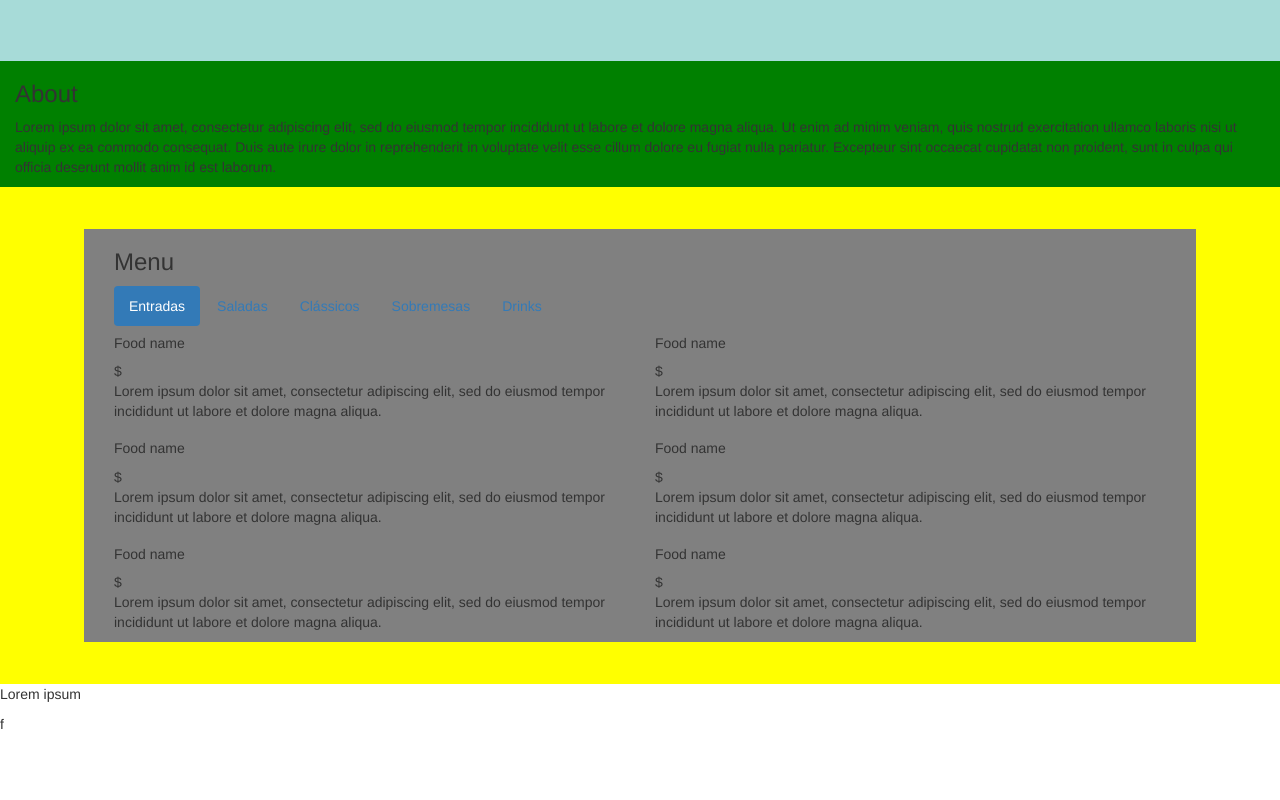
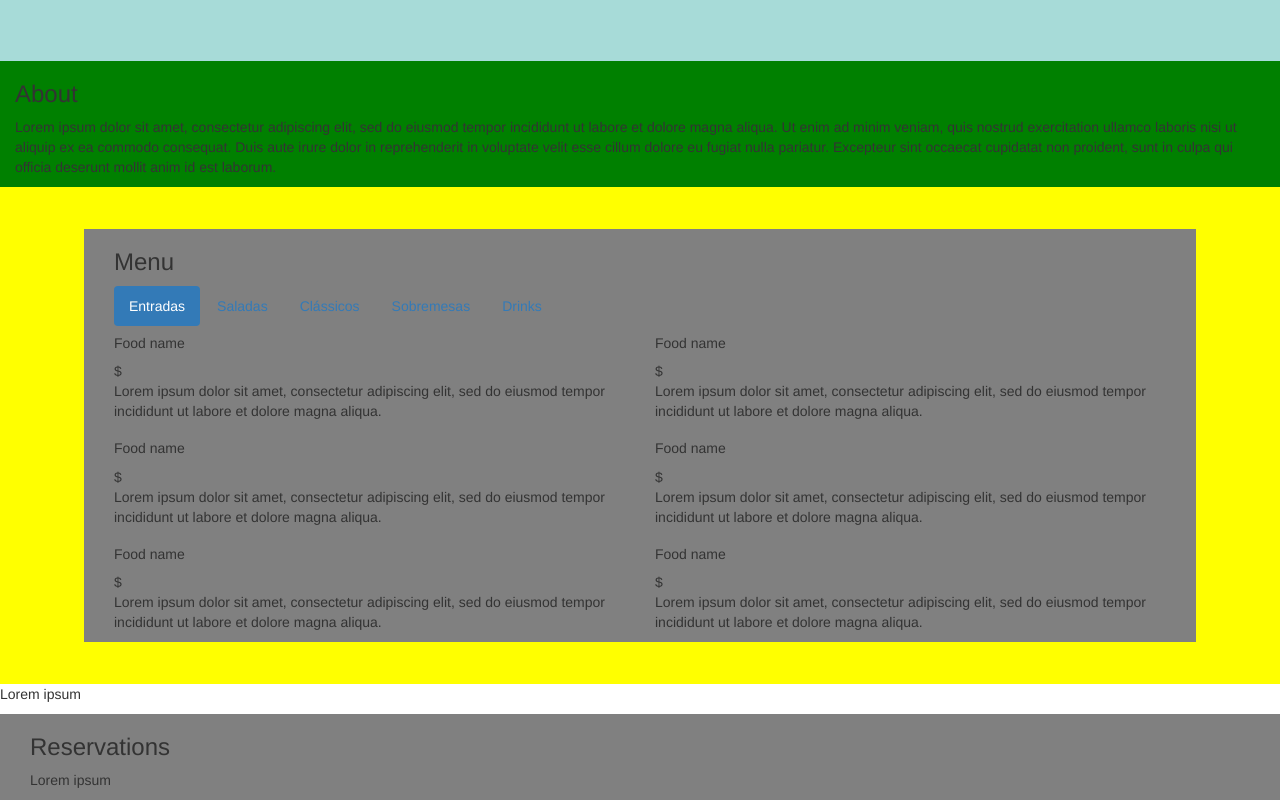
Before and after one commit to ingridtartaglia/restaurant-site, a website: page index.html in a window 1280 px wide. Shown: the part 629-1429 px from the top of the page. Before the commit the page ends 1363 px from the top, so only its background shows below. Drawn offline with nearby package versions, Linux system fonts and the light colour scheme.

Commit message:
reservations

```diff
--- a/index.html
+++ b/index.html
@@ -102,7 +102,16 @@
 	</div>
 
 	<div>
-		f
+		<div class="container-fluid menuShow">
+			<div class="row container-fluid menuTitle">
+				<h3>Reservations</h3>
+			</div>
+			<div class="row container-fluid">
+				<p>Lorem ipsum</p>
+			</div>
+			<div>
+
+			</div>
 	</div>
 
 <script type="text/javascript" src="/bower_components/angular/angular.min.js"></script>
```
